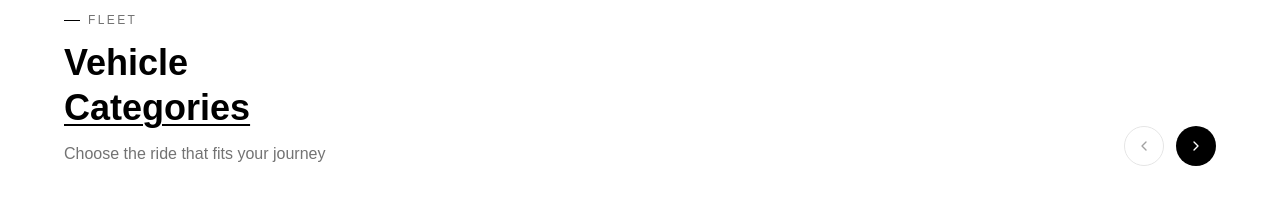
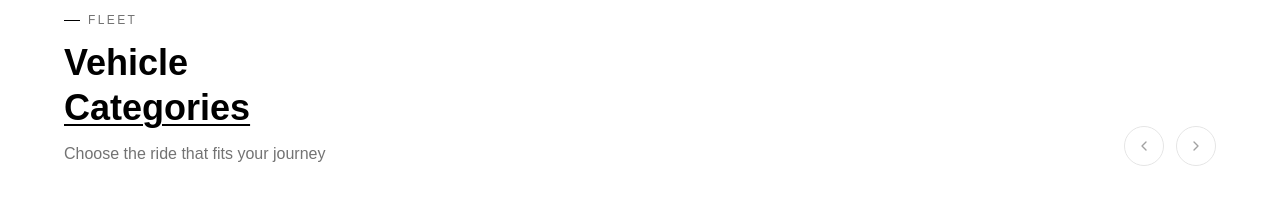
Before and after one commit to rohit6522/vehicle-booking-app, a Next.js app: page / in a window 1280 px wide. Shown: the part 960-1173 px from the top of the page. Built offline with nearby package versions, Linux system fonts and the light colour scheme; no server answers; the database is empty.

Commit message:
Make Fleet section right arrow match left arrow's outline style, add black fill on click/press for feedback

```diff
--- a/src/components/marketing/FleetSection.tsx
+++ b/src/components/marketing/FleetSection.tsx
@@ -80,9 +80,9 @@ export function FleetSection() {
             >
               <ChevronLeft size={16} />
             </button>
-            <button
+                        <button
               onClick={() => scroll("right")}
-              className="w-10 h-10 rounded-full bg-black text-white flex items-center justify-center hover:bg-neutral-800 transition-colors"
+              className="w-10 h-10 rounded-full border border-neutral-200 flex items-center justify-center text-neutral-400 hover:border-black hover:text-black active:bg-black active:text-white active:border-black transition-colors"
             >
               <ChevronRight size={16} />
             </button>
```
